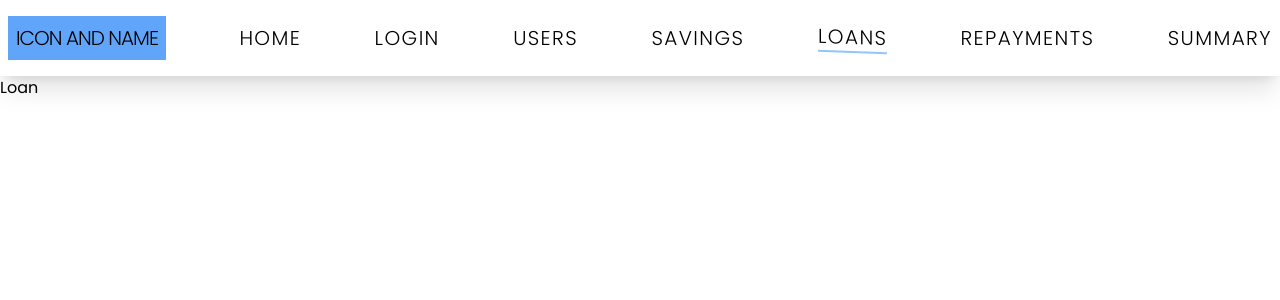
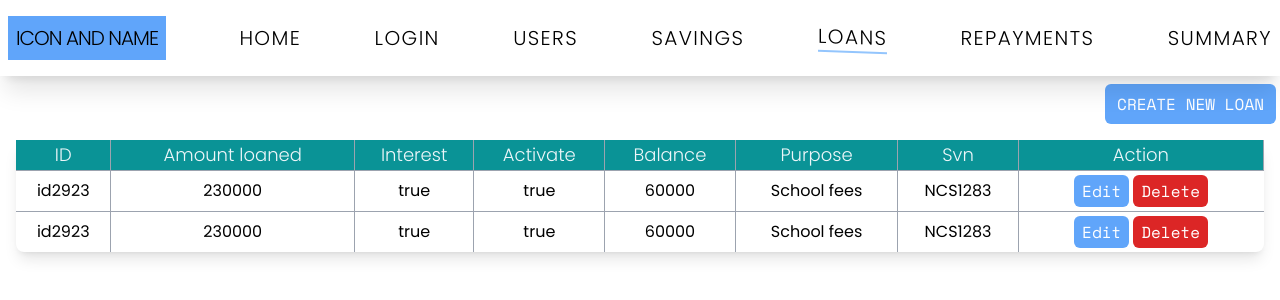
Before and after one commit to FanyamTerkuma/bamapp, a React (Vite) app: page /loans in a window 1280 px wide. Shown: the top 300 px of the page. Built offline with nearby package versions, Linux system fonts and the light colour scheme.

Commit message:
added the necessary components to the loan page

```diff
--- a/src/pages/loans/Loan.jsx
+++ b/src/pages/loans/Loan.jsx
@@ -1,7 +1,37 @@
 import React from 'react';
-
+import { Link } from 'react-router-dom';
+import Button from '../../components/button/Button';
+import Table from '../../components/table/Table';
+const tableheaders = ['ID', 'Amount loaned', 'Interest', 'Activate', 'Balance', 'Purpose', 'Svn', 'Action'];
+const tableData = [
+    {
+        id: 'id2923',
+        amount_loaned: 230000,
+        interest: 'true',
+        activate: 'true',
+        balance: 60000,
+        purpose: 'School fees',
+        svn: 'NCS1283'
+    },
+    {
+        id: 'id2923',
+        amount_loaned: 230000,
+        interest: 'true',
+        activate: 'true',
+        balance: 60000,
+        purpose: 'School fees',
+        svn: 'NCS1283'
+    }
+];
 function Loan() {
-  return <div>Loan</div>;
+    return (
+        <div>
+            <Link to="/addloan" className="flex w-full justify-end px-1 py-2 ">
+                <Button buttonName="create new loan" />
+            </Link>
+            <Table tableHead={tableheaders} tableData={tableData} />
+        </div>
+    );
 }
 
 export default Loan;
```
